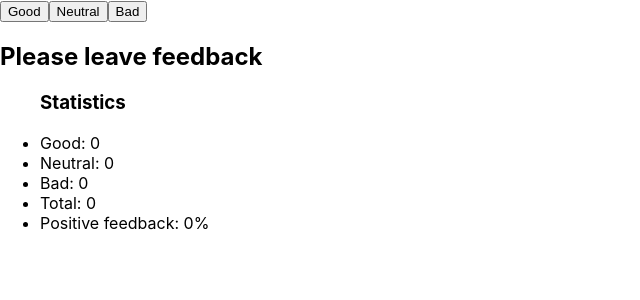
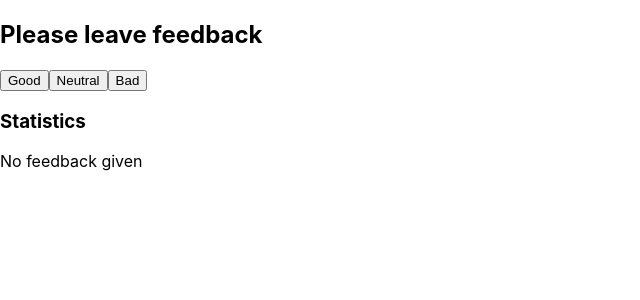
Before and after one commit to Den4yk76/goit-react-hw-02-feedback, a React (Create React App) app: page / in a window 1280 px wide. Shown: the top 300 px of the page, without its empty margins (0-640 px from the left). Built offline with nearby package versions, Linux system fonts and the light colour scheme.

Commit message:
Задание 1 сделано с Prop.types, без стилизации

```diff
--- a/src/components/App.js
+++ b/src/components/App.js
@@ -1,5 +1,7 @@
 import { Component } from 'react';
-import Feedback from './Feedback/Feedback';
+import Section from './Feedback/Section/Section';
+import FeedbackOptions from './Feedback/FeedbackOptions/FeedbackOptions';
+import Statistics from './Feedback/Statistics/Statistics';
 
 export default class App extends Component {
   state = {
@@ -7,11 +9,38 @@ export default class App extends Component {
     Neutral: 0,
     Bad: 0,
   };
+
+  handleGood = () => {
+    this.setState(prevState => ({ Good: prevState.Good + 1 }));
+  };
+
+  handleNeutral = () => {
+    this.setState(prevState => ({ Neutral: prevState.Neutral + 1 }));
+  };
+
+  handleBad = () => {
+    this.setState(prevState => ({ Bad: prevState.Bad + 1 }));
+  };
+
   render() {
+    const { Good, Neutral, Bad } = this.state;
+    const total = Good + Neutral + Bad;
+
     return (
-      <div>
-        <Feedback state={this.state} />
-      </div>
+      <Section title={'Please leave feedback'}>
+        <FeedbackOptions
+          good={this.handleGood}
+          neutral={this.handleNeutral}
+          bad={this.handleBad}
+        />
+        <Statistics
+          Good={Good}
+          Neutral={Neutral}
+          Bad={Bad}
+          total={total}
+          positivePercentage={Math.round((Good / total) * 100)}
+        />
+      </Section>
     );
   }
 }
--- a/src/components/Feedback/Feedback.js
+++ /dev/null
@@ -1,42 +0,0 @@
-import { Component } from 'react';
-import Statistics from './Statistics/Statistics';
-import FeedbackOptions from './FeedbackOptions/FeedbackOptions';
-
-export default class Feedback extends Component {
-  state = this.props.state;
-
-  handleGood = () => {
-    this.setState(prevState => ({ Good: prevState.Good + 1 }));
-  };
-
-  handleNeutral = () => {
-    this.setState(prevState => ({ Neutral: prevState.Neutral + 1 }));
-  };
-
-  handleBad = () => {
-    this.setState(prevState => ({ Bad: prevState.Bad + 1 }));
-  };
-
-  countTotalFeedback = () => {
-    return this.state.Good + this.state.Neutral + this.state.Bad;
-  };
-  countPositiveFeedbackPercentage = () => {
-    return Math.round((this.state.Good / this.countTotalFeedback()) * 100);
-  };
-
-  render() {
-    return (
-      <>
-        <FeedbackOptions />
-        <Statistics
-          good={this.handleGood}
-          neutral={this.handleNeutral}
-          bad={this.handleBad}
-          total={this.countTotalFeedback}
-          positivePercentage={this.countPositiveFeedbackPercentage}
-          state={this.state}
-        />
-      </>
-    );
-  }
-}
--- a/src/components/Feedback/FeedbackOptions/FeedbackOptions.js
+++ b/src/components/Feedback/FeedbackOptions/FeedbackOptions.js
@@ -2,9 +2,7 @@ import { Component } from 'react';
 
 export default class FeedbackOptions extends Component {
   render() {
-    const { good } = this.props;
-    const { neutral } = this.props;
-    const { bad } = this.props;
+    const { good, neutral, bad } = this.props;
     return (
       <>
         <button onClick={good}>Good</button>
--- /dev/null
+++ b/src/components/Feedback/Notification/Notification.js
@@ -0,0 +1,7 @@
+import { Component } from 'react';
+
+export default class Notification extends Component {
+  render() {
+    return 'No feedback given';
+  }
+}
--- /dev/null
+++ b/src/components/Feedback/Section/Section.js
@@ -0,0 +1,12 @@
+import { Component } from 'react';
+
+export default class Section extends Component {
+  render() {
+    return (
+      <section>
+        <h2>{this.props.title ? this.props.title : 'Please leave feedback'}</h2>
+        {this.props.children}
+      </section>
+    );
+  }
+}
--- a/src/components/Feedback/Statistics/Statistics.js
+++ b/src/components/Feedback/Statistics/Statistics.js
@@ -1,30 +1,31 @@
 import { Component } from 'react';
+import Notification from '../Notification/Notification';
 
 export default class Statistics extends Component {
   render() {
-    const { Good } = this.props.state;
-    const { Neutral } = this.props.state;
-    const { Bad } = this.props.state;
+    const { Good, Neutral, Bad, total } = this.props;
 
     return (
-      <section>
-        <h2>Please leave feedback</h2>
-
+      <>
+        <h3>Statistics</h3>
+        {total ? (
           <ul>
-          <h3>Statistics</h3>
             <li>Good: {Good}</li>
             <li>Neutral: {Neutral}</li>
             <li>Bad: {Bad}</li>
-          <li>Total: {this.props.total()}</li>
+            <li>Total: {this.props.total}</li>
             <li>
               Positive feedback:{' '}
-            {this.props.positivePercentage()
-              ? this.props.positivePercentage()
+              {this.props.positivePercentage
+                ? this.props.positivePercentage
                 : 0}
               %
             </li>
           </ul>
-      </section>
+        ) : (
+          <Notification />
+        )}
+      </>
     );
   }
 }
```
Lines whose indentation alone changed are shown as unchanged.
